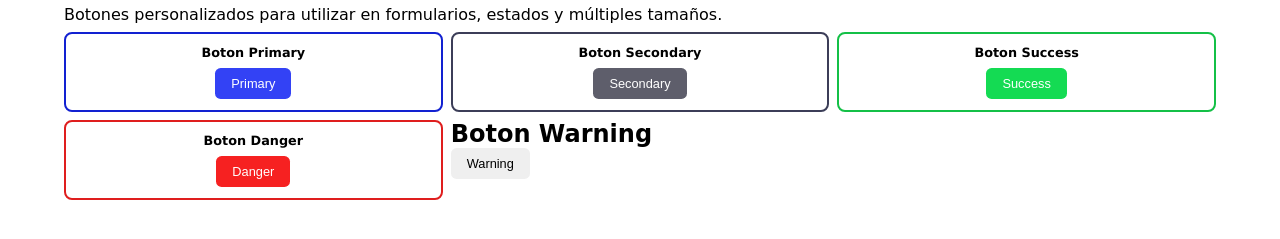
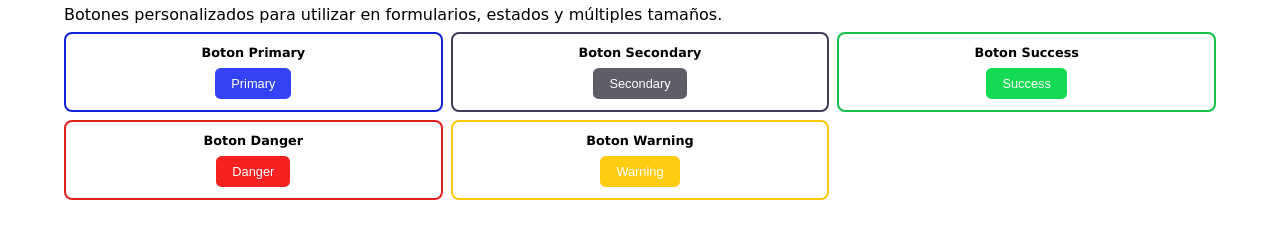
Before and after one commit to melinallacuag/buttons, a plain HTML site: page index.html in a window 1280 px wide. Shown: the part 41-280 px from the top of the page. Drawn offline with Linux system fonts and the light colour scheme.

Commit message:
Se realizo el boton warning con su estilo.

```diff
--- a/style.css
+++ b/style.css
@@ -165,3 +165,26 @@ body{
 .btn-danger:hover{
     background-color: #df1e1e;
 }
+
+.content-warning{
+    display: flex;
+    align-items: center;
+    justify-content: center;
+    flex-direction: column;
+    background: #fff;
+    border-radius: .5rem;
+    border: .15rem solid #fbc70b ;
+    gap:0.5rem
+}
+.title-warning{
+    font-size: .8rem;
+    font-family:Verdana, Geneva, Tahoma, sans-serif;
+}
+.btn-warning {
+    color: #fff;
+    background-color: #ffcc12;
+    transition: .8s ease;
+}
+.btn-warning:hover{
+    background-color: #fbc70b;
+}
```
